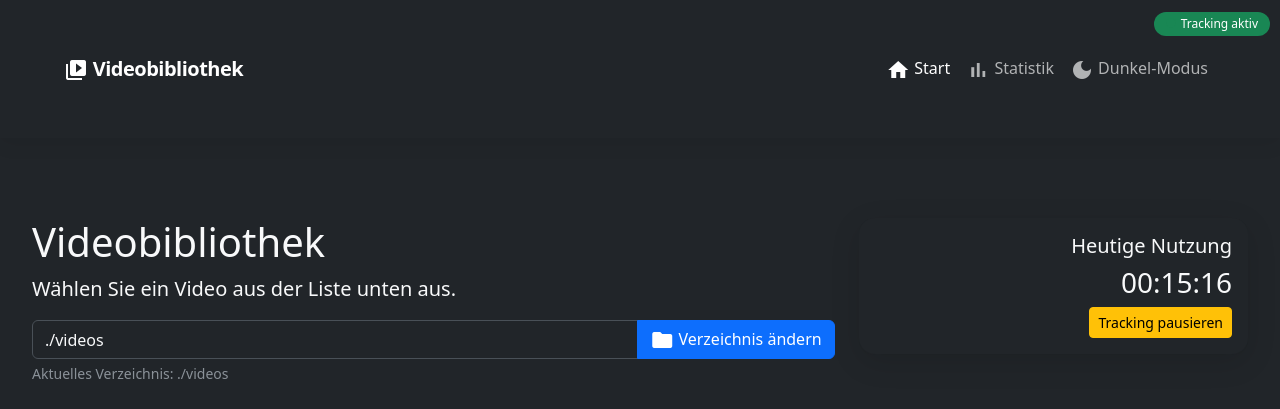
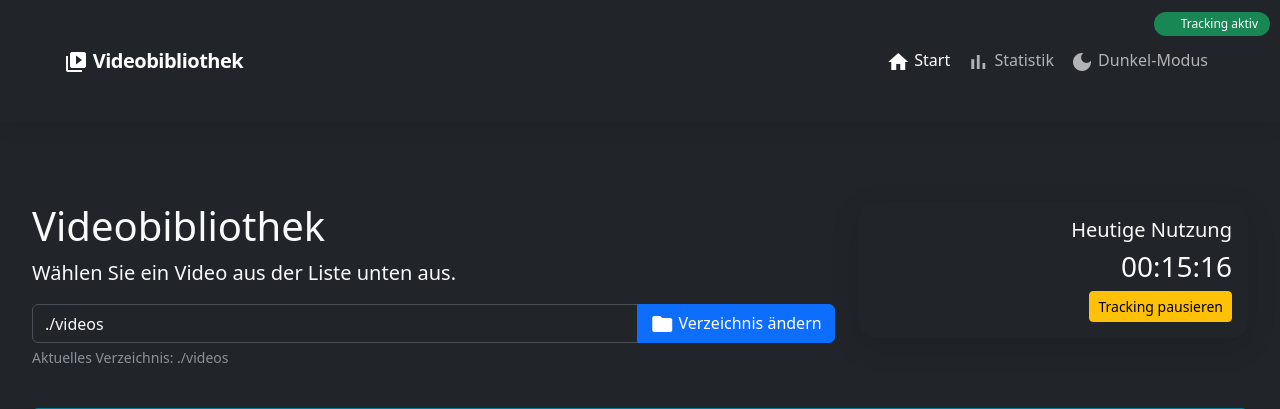
Before and after one commit to XiuhengWu/VideoTimeTracker, a Flask app: page / in a window 1280 px wide. Shown: the top 409 px of the page. Run offline with Flask 3, Linux system fonts and the light colour scheme; some libraries are stand-ins or nearby versions.

Commit message:
Assistant checkpoint: Reduced navbar height by adjusting padding
Assistant generated file changes:
- static/css/custom.css: Reduce navbar padding

---

User prompt:

Die navbar soll nicht so hoch sein

Replit-Commit-Author: Assistant
Replit-Commit-Session-Id: 81d63207-6f57-47cd-a43f-b4e7ac8cbd9f

```diff
--- a/static/css/custom.css
+++ b/static/css/custom.css
@@ -39,7 +39,7 @@
     backdrop-filter: blur(10px);
     background-color: rgba(var(--bs-body-bg-rgb), 0.7);
     box-shadow: 0 4px 20px rgba(0, 0, 0, 0.08);
-    padding: 1rem var(--content-spacing);
+    padding: 0.5rem var(--content-spacing);
     margin-bottom: var(--content-spacing);
 }
 
```
